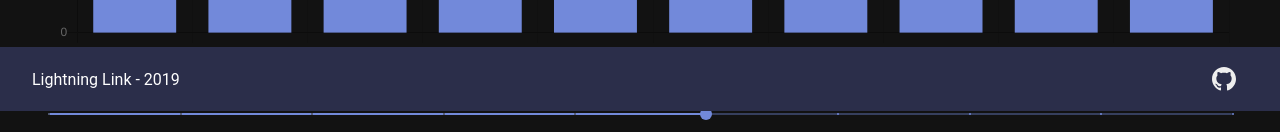
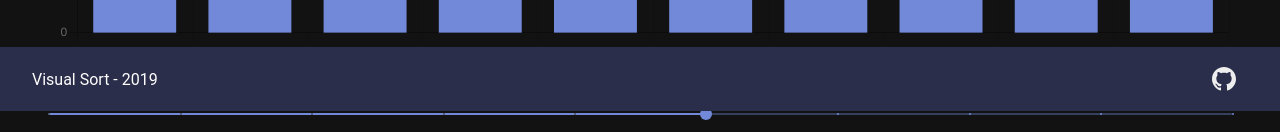
Before and after one commit to delta94/Visual-Sort, a React (Create React App) app: page / in a window 1280 px wide. Shown: the part 689-821 px from the top of the page. Built offline with nearby package versions, Linux system fonts and the light colour scheme.

Commit message:
Footer url + name

```diff
--- a/package.json
+++ b/package.json
@@ -1,6 +1,6 @@
 {
   "name": "simple-sort",
-  "homepage": "https://ericellb.github.io/Doctor-Sort",
+  "homepage": "https://ericellb.github.io/Visual-Sort",
   "version": "0.1.0",
   "private": true,
   "dependencies": {
--- a/src/components/Footer/index.tsx
+++ b/src/components/Footer/index.tsx
@@ -34,9 +34,9 @@ export default function Footer() {
   return (
     <footer className={classes.footer}>
       <Container className={classes.flex}>
-        <div>Lightning Link - 2019</div>
+        <div>Visual Sort - 2019</div>
         <div>
-          <IconButton title="Github Button" onClick={() => handleLink('https://github.com/ericellb/Doctor-Sort')}>
+          <IconButton title="Github Button" onClick={() => handleLink('https://github.com/ericellb/Visual-Sort')}>
             <svg
               className={classes.icons}
               xmlns="http://www.w3.org/2000/svg"
```
